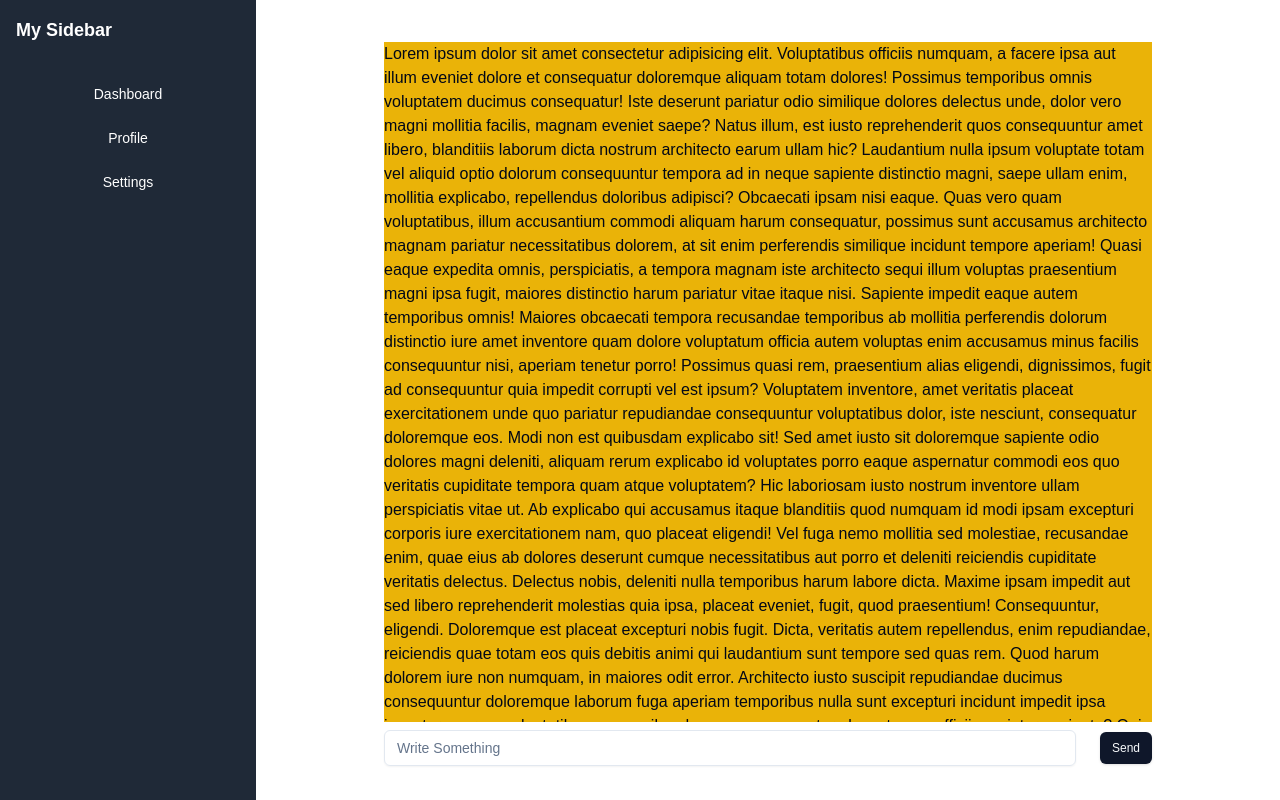
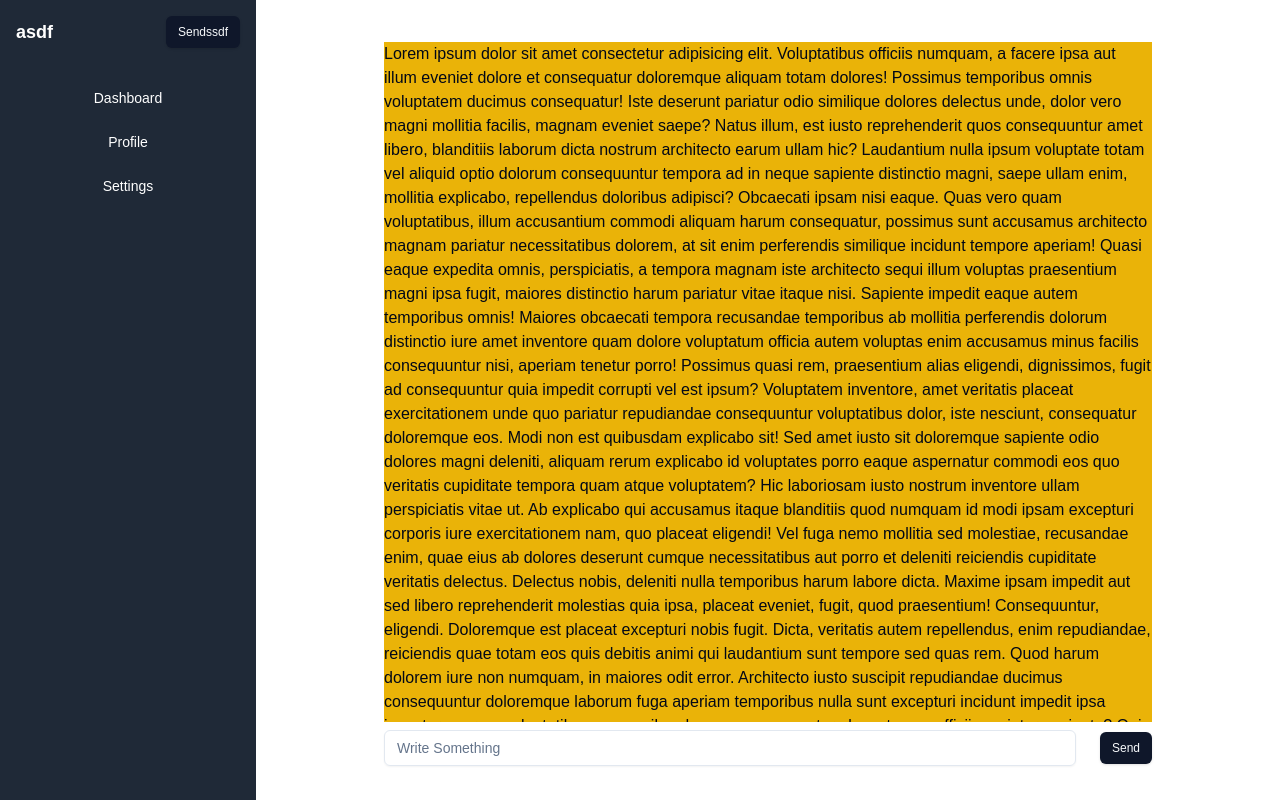
Before and after one commit to faysal725/ai-chat, a Next.js app: page / in a window 1280 px wide. Built offline with nearby package versions, Linux system fonts and the light colour scheme.

Commit message:
sidebar modification is going on

```diff
--- a/components/InputBox.jsx
+++ b/components/InputBox.jsx
@@ -12,8 +12,11 @@ export default function InputBox() {
   async function submit(event) {
     event.preventDefault();
 
-    console.log(process.env["OPENAI_API_KEY"]);
-    await sendingQuery(queryTextRef.current.value);
+    let userText = queryTextRef.current.value
+    const response = await sendingQuery(userText);
+
+
+    console.log(response);
   }
 
   async function sendingQuery(query) {
@@ -35,9 +38,10 @@ export default function InputBox() {
         options
       );
       const data = await response.json();
-      console.log(data.choices[0].message.content);
+
+      return data.choices[0].message.content
     } catch (error) {
-      console.log(error);
+      return error
     }
   }
 
--- a/components/ui/sidebar.jsx
+++ b/components/ui/sidebar.jsx
@@ -1,16 +1,21 @@
+'use client'
 import React from "react";
-import { Button } from "@/components/ui/button";
+import { Button } from "./button";
 
 export default function Sidebar() {
   return (
     <aside className="w-64 bg-gray-800 text-white flex flex-col pb-10">
-      <div className="p-4 text-lg font-bold">My Sidebar</div>
+      <div className="flex justify-between items-center p-4 ">
+        <p className="text-lg font-bold">asdf</p>
+        <Button variant="default" size="sm" className="" onClick={() => console.log('asdfsdf')}>
+        Sendssdf
+      </Button>
+      </div>
       <nav className="flex flex-col gap-2 p-4 ">
         <Button variant="ghost">Dashboard</Button>
         <Button variant="ghost">Profile</Button>
         <Button variant="ghost">Settings</Button>
       </nav>
-
     </aside>
   );
 }
```
